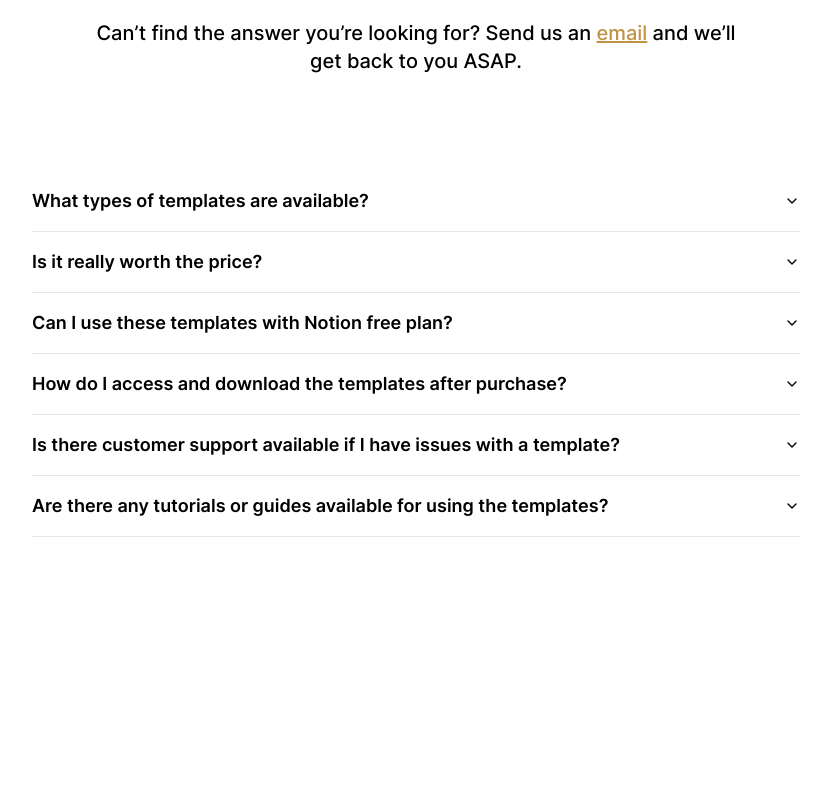
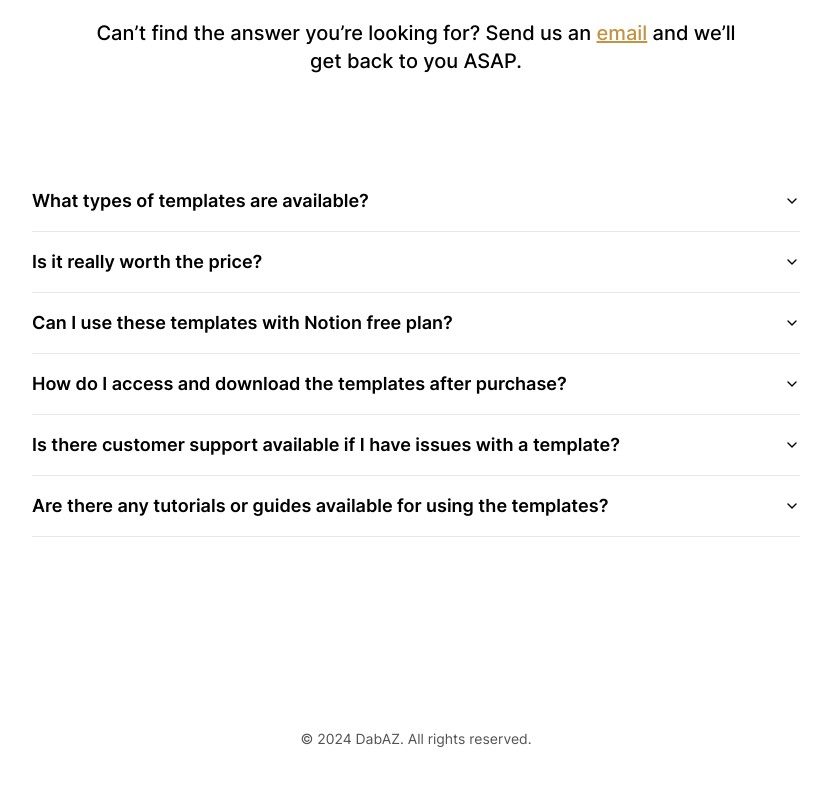
Before and after one commit to dabaz-official/dabnotion-templates, a Next.js app: page / in a window 1280 px wide. Shown: the part 3583-4368 px from the top of the page, without its empty margins (224-1055 px from the left). Built offline with nearby package versions, Linux system fonts and the light colour scheme.

Commit message:
feat: add footer

```diff
--- a/app/layout.tsx
+++ b/app/layout.tsx
@@ -6,6 +6,7 @@ import '@dabaz/styles/tailwind.css';
 import { seo } from '@dabaz/lib/seo';
 import { Header } from '@dabaz/components/layout/Header';
 import { fontSans } from '@dabaz/fonts/inter';
+import { Footer } from '@dabaz/components/layout/Footer';
 
 export const metadata: Metadata = {
   metadataBase: new URL('https://notion.dabaz.me'),
@@ -61,9 +62,10 @@ export default function RootLayout({
     >
       <body className="mx-auto max-w-7xl p-4 sm:px-6 lg:px-8 font-sans">
         <Header />
-        <div className="pt-16 pb-48 min-h-full">
+        <div className="py-16 min-h-full">
           {children}
         </div>
+        <Footer />
       </body>
     </html>
   );
--- /dev/null
+++ b/components/layout/Footer.tsx
@@ -0,0 +1,16 @@
+const today = new Date();
+const year = today.getFullYear();
+
+export function Footer() {
+  return (
+    <footer className="bg-white">
+      <div className="mx-auto max-w-7xl px-6 py-8 md:flex md:items-center md:justify-center lg:px-8">
+        <div className="mt-8 md:order-1 md:mt-0">
+          <p className="text-center text-sm leading-5 text-neutral-600">
+            &copy; {year} DabAZ. All rights reserved.
+          </p>
+        </div>
+      </div>
+    </footer>
+  )
+}
```
